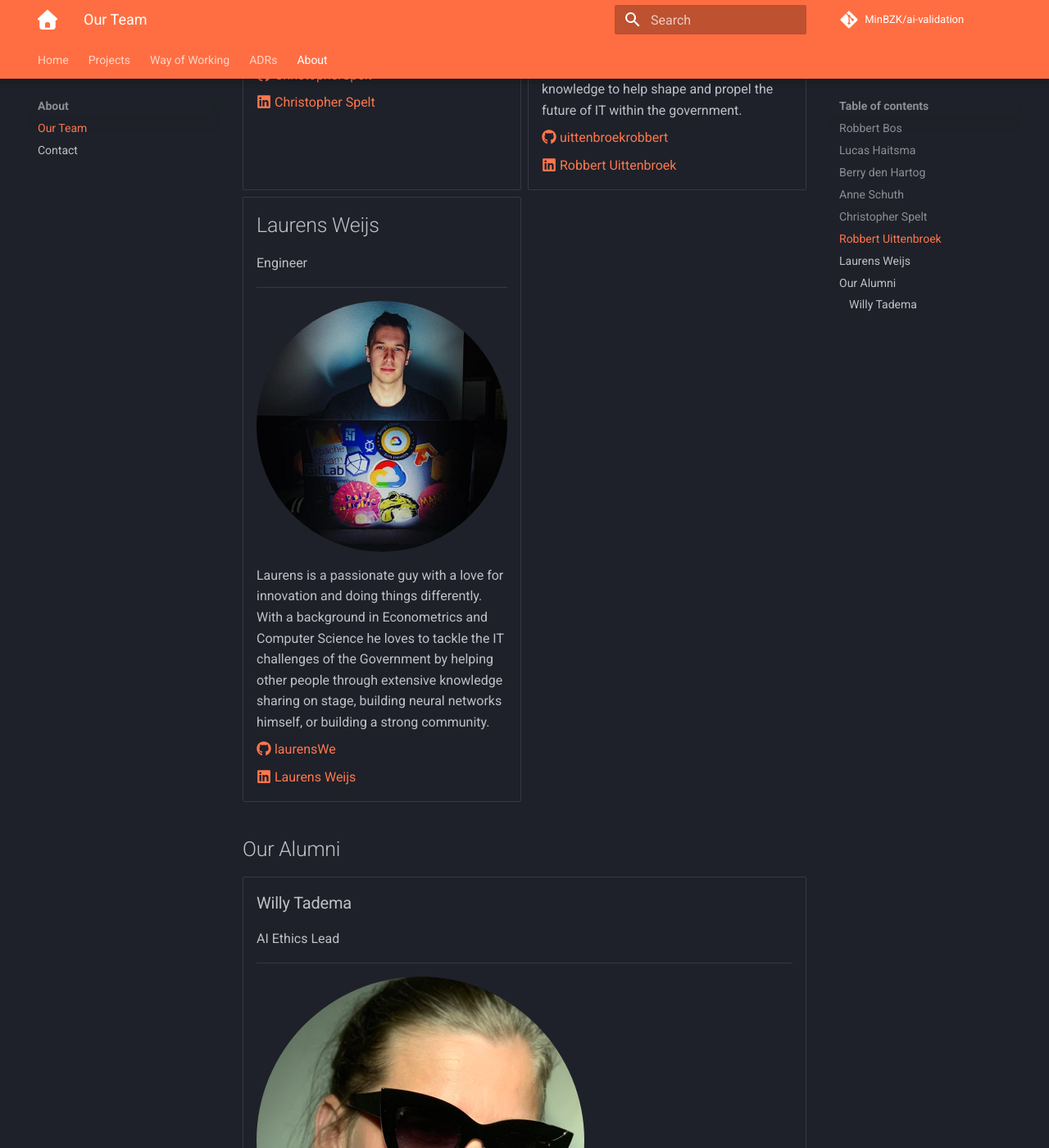
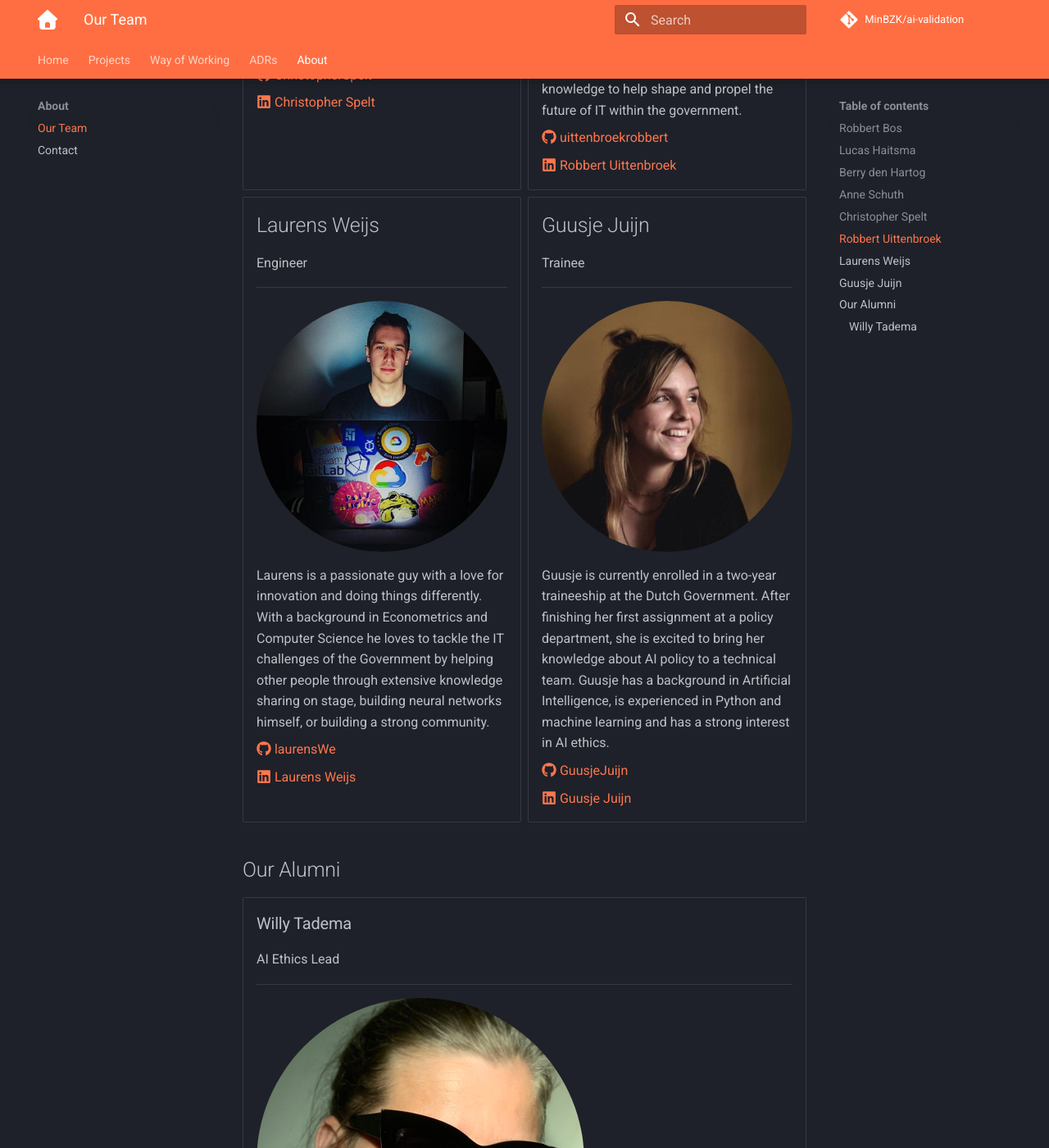
Before and after one commit to MinBZK/ai-validation, an MkDocs documentation site: the page built from docs/about/team.md, in a window 1280 px wide and 1400 px high, scrolled down 2420 px. Shown: the whole window at 82% size. Built offline with MkDocs 1.6.1 and Material for MkDocs 9.7.7, drawn with Linux system fonts in a browser that asks for light colours; plug-ins that fetch from the network failed and are left out; comment, search, counter and statistics services are not loaded.

Commit message:
Update team.md

```diff
--- a/docs/about/team.md
+++ b/docs/about/team.md
@@ -120,6 +120,23 @@
 
     [:fontawesome-brands-linkedin: Laurens Weijs](https://www.linkedin.com/in/laurensweijs)
 
+-   ## Guusje Juijn
+
+    Trainee
+
+    ----
+
+    ![Guusje Juijn](../img/guusje.jpeg){: .round }
+
+    Guusje is currently enrolled in a two-year traineeship at the Dutch Government. After finishing her first
+    assignment at a policy department, she is excited to bring her knowledge about AI policy to a technical team.
+    Guusje has a background in Artificial Intelligence, is experienced in Python and machine learning and has
+    a strong interest in AI ethics.
+
+    [:fontawesome-brands-github: GuusjeJuijn](https://github.com/GuusjeJuijn)
+
+    [:fontawesome-brands-linkedin: Guusje Juijn](https://www.linkedin.com/in/guusjejuijn)
+
 </div>
 
 ## Our Alumni
```
